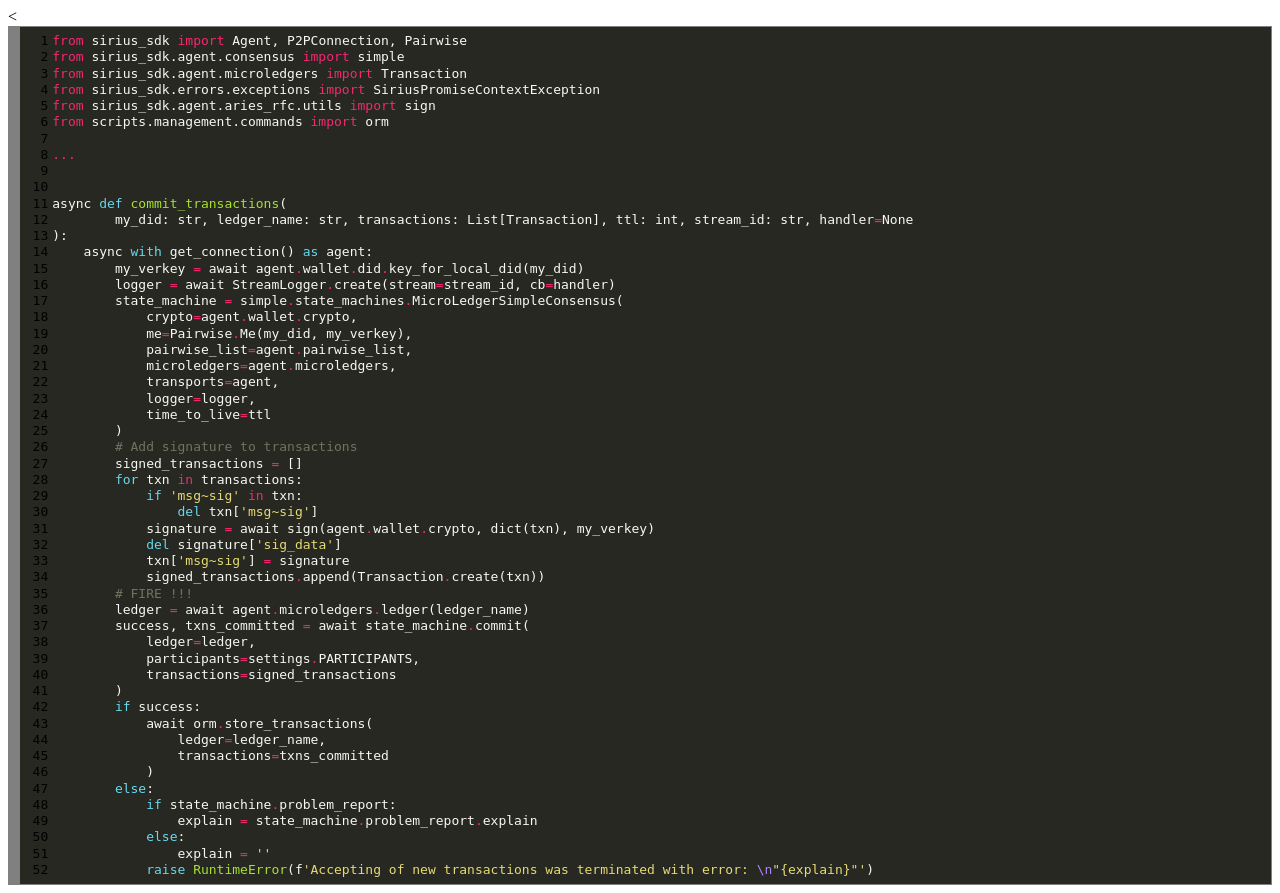
After one commit to Sirius-social/TMTM, a Django app: page /smart_contract_commit_txns/ in a window 1280 px wide. The commit adds this page. Run offline with Django 3.2, Linux system fonts and the light colour scheme.

Commit message:
refactoring

```diff
--- a/app/settings/urls.py
+++ b/app/settings/urls.py
@@ -16,7 +16,7 @@ Including another URLconf
 from django.urls import path
 from django.conf.urls import url, include
 from django.conf import settings
-from ui.views import TransactionsView, IndexView, SmartContractInitLedgerView
+from ui.views import TransactionsView, IndexView, SmartContractInitLedgerView, SmartContractCommitView
 from wrapper.views import MaintenanceRouter, LedgersRouter, UploadView, ContentView
 
 
@@ -29,6 +29,7 @@ urlpatterns = [
     # Others
     path('transactions/', TransactionsView.as_view(), name='transactions'),
     path('smart_contract_init_ledger/', SmartContractInitLedgerView.as_view(), name='smart-contract-init-ledger'),
+    path('smart_contract_commit_txns/', SmartContractCommitView.as_view(), name='smart-contract-commit-txns'),
     path('', IndexView.as_view(), name='index'),
     # Uploads
     url(r'^upload', UploadView.as_view(), name='upload'),
--- /dev/null
+++ b/app/templates/smart_contract_commit_txns.html
@@ -0,0 +1,114 @@
+<!DOCTYPE html>
+<html lang="en">
+<head>
+    <meta charset="UTF-8">
+    <<title>Smart-Contract: Commit Transactions</title>
+</head>
+<body>
+    <!-- HTML generated using hilite.me --><div style="background: #272822; overflow:auto;width:auto;border:solid gray;border-width:.1em .1em .1em .8em;padding:.2em .6em;"><table><tr><td><pre style="margin: 0; line-height: 125%"> 1
+ 2
+ 3
+ 4
+ 5
+ 6
+ 7
+ 8
+ 9
+10
+11
+12
+13
+14
+15
+16
+17
+18
+19
+20
+21
+22
+23
+24
+25
+26
+27
+28
+29
+30
+31
+32
+33
+34
+35
+36
+37
+38
+39
+40
+41
+42
+43
+44
+45
+46
+47
+48
+49
+50
+51
+52</pre></td><td><pre style="margin: 0; line-height: 125%"><span style="color: #f92672">from</span> <span style="color: #f8f8f2">sirius_sdk</span> <span style="color: #f92672">import</span> <span style="color: #f8f8f2">Agent,</span> <span style="color: #f8f8f2">P2PConnection,</span> <span style="color: #f8f8f2">Pairwise</span>
+<span style="color: #f92672">from</span> <span style="color: #f8f8f2">sirius_sdk.agent.consensus</span> <span style="color: #f92672">import</span> <span style="color: #f8f8f2">simple</span>
+<span style="color: #f92672">from</span> <span style="color: #f8f8f2">sirius_sdk.agent.microledgers</span> <span style="color: #f92672">import</span> <span style="color: #f8f8f2">Transaction</span>
+<span style="color: #f92672">from</span> <span style="color: #f8f8f2">sirius_sdk.errors.exceptions</span> <span style="color: #f92672">import</span> <span style="color: #f8f8f2">SiriusPromiseContextException</span>
+<span style="color: #f92672">from</span> <span style="color: #f8f8f2">sirius_sdk.agent.aries_rfc.utils</span> <span style="color: #f92672">import</span> <span style="color: #f8f8f2">sign</span>
+<span style="color: #f92672">from</span> <span style="color: #f8f8f2">scripts.management.commands</span> <span style="color: #f92672">import</span> <span style="color: #f8f8f2">orm</span>
+
+<span style="color: #f92672">...</span>
+
+
+<span style="color: #f8f8f2">async</span> <span style="color: #66d9ef">def</span> <span style="color: #a6e22e">commit_transactions</span><span style="color: #f8f8f2">(</span>
+        <span style="color: #f8f8f2">my_did:</span> <span style="color: #f8f8f2">str,</span> <span style="color: #f8f8f2">ledger_name:</span> <span style="color: #f8f8f2">str,</span> <span style="color: #f8f8f2">transactions:</span> <span style="color: #f8f8f2">List[Transaction],</span> <span style="color: #f8f8f2">ttl:</span> <span style="color: #f8f8f2">int,</span> <span style="color: #f8f8f2">stream_id:</span> <span style="color: #f8f8f2">str,</span> <span style="color: #f8f8f2">handler</span><span style="color: #f92672">=</span><span style="color: #f8f8f2">None</span>
+<span style="color: #f8f8f2">):</span>
+    <span style="color: #f8f8f2">async</span> <span style="color: #66d9ef">with</span> <span style="color: #f8f8f2">get_connection()</span> <span style="color: #66d9ef">as</span> <span style="color: #f8f8f2">agent:</span>
+        <span style="color: #f8f8f2">my_verkey</span> <span style="color: #f92672">=</span> <span style="color: #f8f8f2">await</span> <span style="color: #f8f8f2">agent</span><span style="color: #f92672">.</span><span style="color: #f8f8f2">wallet</span><span style="color: #f92672">.</span><span style="color: #f8f8f2">did</span><span style="color: #f92672">.</span><span style="color: #f8f8f2">key_for_local_did(my_did)</span>
+        <span style="color: #f8f8f2">logger</span> <span style="color: #f92672">=</span> <span style="color: #f8f8f2">await</span> <span style="color: #f8f8f2">StreamLogger</span><span style="color: #f92672">.</span><span style="color: #f8f8f2">create(stream</span><span style="color: #f92672">=</span><span style="color: #f8f8f2">stream_id,</span> <span style="color: #f8f8f2">cb</span><span style="color: #f92672">=</span><span style="color: #f8f8f2">handler)</span>
+        <span style="color: #f8f8f2">state_machine</span> <span style="color: #f92672">=</span> <span style="color: #f8f8f2">simple</span><span style="color: #f92672">.</span><span style="color: #f8f8f2">state_machines</span><span style="color: #f92672">.</span><span style="color: #f8f8f2">MicroLedgerSimpleConsensus(</span>
+            <span style="color: #f8f8f2">crypto</span><span style="color: #f92672">=</span><span style="color: #f8f8f2">agent</span><span style="color: #f92672">.</span><span style="color: #f8f8f2">wallet</span><span style="color: #f92672">.</span><span style="color: #f8f8f2">crypto,</span>
+            <span style="color: #f8f8f2">me</span><span style="color: #f92672">=</span><span style="color: #f8f8f2">Pairwise</span><span style="color: #f92672">.</span><span style="color: #f8f8f2">Me(my_did,</span> <span style="color: #f8f8f2">my_verkey),</span>
+            <span style="color: #f8f8f2">pairwise_list</span><span style="color: #f92672">=</span><span style="color: #f8f8f2">agent</span><span style="color: #f92672">.</span><span style="color: #f8f8f2">pairwise_list,</span>
+            <span style="color: #f8f8f2">microledgers</span><span style="color: #f92672">=</span><span style="color: #f8f8f2">agent</span><span style="color: #f92672">.</span><span style="color: #f8f8f2">microledgers,</span>
+            <span style="color: #f8f8f2">transports</span><span style="color: #f92672">=</span><span style="color: #f8f8f2">agent,</span>
+            <span style="color: #f8f8f2">logger</span><span style="color: #f92672">=</span><span style="color: #f8f8f2">logger,</span>
+            <span style="color: #f8f8f2">time_to_live</span><span style="color: #f92672">=</span><span style="color: #f8f8f2">ttl</span>
+        <span style="color: #f8f8f2">)</span>
+        <span style="color: #75715e"># Add signature to transactions</span>
+        <span style="color: #f8f8f2">signed_transactions</span> <span style="color: #f92672">=</span> <span style="color: #f8f8f2">[]</span>
+        <span style="color: #66d9ef">for</span> <span style="color: #f8f8f2">txn</span> <span style="color: #f92672">in</span> <span style="color: #f8f8f2">transactions:</span>
+            <span style="color: #66d9ef">if</span> <span style="color: #e6db74">&#39;msg~sig&#39;</span> <span style="color: #f92672">in</span> <span style="color: #f8f8f2">txn:</span>
+                <span style="color: #66d9ef">del</span> <span style="color: #f8f8f2">txn[</span><span style="color: #e6db74">&#39;msg~sig&#39;</span><span style="color: #f8f8f2">]</span>
+            <span style="color: #f8f8f2">signature</span> <span style="color: #f92672">=</span> <span style="color: #f8f8f2">await</span> <span style="color: #f8f8f2">sign(agent</span><span style="color: #f92672">.</span><span style="color: #f8f8f2">wallet</span><span style="color: #f92672">.</span><span style="color: #f8f8f2">crypto,</span> <span style="color: #f8f8f2">dict(txn),</span> <span style="color: #f8f8f2">my_verkey)</span>
+            <span style="color: #66d9ef">del</span> <span style="color: #f8f8f2">signature[</span><span style="color: #e6db74">&#39;sig_data&#39;</span><span style="color: #f8f8f2">]</span>
+            <span style="color: #f8f8f2">txn[</span><span style="color: #e6db74">&#39;msg~sig&#39;</span><span style="color: #f8f8f2">]</span> <span style="color: #f92672">=</span> <span style="color: #f8f8f2">signature</span>
+            <span style="color: #f8f8f2">signed_transactions</span><span style="color: #f92672">.</span><span style="color: #f8f8f2">append(Transaction</span><span style="color: #f92672">.</span><span style="color: #f8f8f2">create(txn))</span>
+        <span style="color: #75715e"># FIRE !!!</span>
+        <span style="color: #f8f8f2">ledger</span> <span style="color: #f92672">=</span> <span style="color: #f8f8f2">await</span> <span style="color: #f8f8f2">agent</span><span style="color: #f92672">.</span><span style="color: #f8f8f2">microledgers</span><span style="color: #f92672">.</span><span style="color: #f8f8f2">ledger(ledger_name)</span>
+        <span style="color: #f8f8f2">success,</span> <span style="color: #f8f8f2">txns_committed</span> <span style="color: #f92672">=</span> <span style="color: #f8f8f2">await</span> <span style="color: #f8f8f2">state_machine</span><span style="color: #f92672">.</span><span style="color: #f8f8f2">commit(</span>
+            <span style="color: #f8f8f2">ledger</span><span style="color: #f92672">=</span><span style="color: #f8f8f2">ledger,</span>
+            <span style="color: #f8f8f2">participants</span><span style="color: #f92672">=</span><span style="color: #f8f8f2">settings</span><span style="color: #f92672">.</span><span style="color: #f8f8f2">PARTICIPANTS,</span>
+            <span style="color: #f8f8f2">transactions</span><span style="color: #f92672">=</span><span style="color: #f8f8f2">signed_transactions</span>
+        <span style="color: #f8f8f2">)</span>
+        <span style="color: #66d9ef">if</span> <span style="color: #f8f8f2">success:</span>
+            <span style="color: #f8f8f2">await</span> <span style="color: #f8f8f2">orm</span><span style="color: #f92672">.</span><span style="color: #f8f8f2">store_transactions(</span>
+                <span style="color: #f8f8f2">ledger</span><span style="color: #f92672">=</span><span style="color: #f8f8f2">ledger_name,</span>
+                <span style="color: #f8f8f2">transactions</span><span style="color: #f92672">=</span><span style="color: #f8f8f2">txns_committed</span>
+            <span style="color: #f8f8f2">)</span>
+        <span style="color: #66d9ef">else</span><span style="color: #f8f8f2">:</span>
+            <span style="color: #66d9ef">if</span> <span style="color: #f8f8f2">state_machine</span><span style="color: #f92672">.</span><span style="color: #f8f8f2">problem_report:</span>
+                <span style="color: #f8f8f2">explain</span> <span style="color: #f92672">=</span> <span style="color: #f8f8f2">state_machine</span><span style="color: #f92672">.</span><span style="color: #f8f8f2">problem_report</span><span style="color: #f92672">.</span><span style="color: #f8f8f2">explain</span>
+            <span style="color: #66d9ef">else</span><span style="color: #f8f8f2">:</span>
+                <span style="color: #f8f8f2">explain</span> <span style="color: #f92672">=</span> <span style="color: #e6db74">&#39;&#39;</span>
+            <span style="color: #66d9ef">raise</span> <span style="color: #a6e22e">RuntimeError</span><span style="color: #f8f8f2">(f</span><span style="color: #e6db74">&#39;Accepting of new transactions was terminated with error: </span><span style="color: #ae81ff">\n</span><span style="color: #e6db74">&quot;{explain}&quot;&#39;</span><span style="color: #f8f8f2">)</span>
+</pre></td></tr></table></div>
+
+</body>
+</html>
--- a/app/ui/views.py
+++ b/app/ui/views.py
@@ -107,7 +107,8 @@ class TransactionsView(APIView):
                 'upload_url': str(reverse('upload')),
                 'doc_types': doc_types,
                 'ws_url': ws_url,
-                'smart_contract_init_ledger_url': str(reverse('smart-contract-init-ledger'))
+                'smart_contract_init_ledger_url': str(reverse('smart-contract-init-ledger')),
+                'smart_contract_commit_txns_url': str(reverse('smart-contract-commit-txns')),
             })
 
     @staticmethod
@@ -157,3 +158,12 @@ class SmartContractInitLedgerView(APIView):
 
     def get(self, request, *args, **kwargs):
         return Response(data={})
+
+
+class SmartContractCommitView(APIView):
+    template_name = 'smart_contract_commit_txns.html'
+    renderer_classes = [TemplateHTMLRenderer]
+    authentication_classes = []
+
+    def get(self, request, *args, **kwargs):
+        return Response(data={})
--- a/app/wrapper/mixins.py
+++ b/app/wrapper/mixins.py
@@ -5,7 +5,7 @@ class ExtendViewSetMixin(object):
 
     def get_http_referer(self):
         if settings.DEBUG:
-            url_scheme = self.request.META['wsgi.url_scheme']
+            url_scheme = 'http'
         else:
             url_scheme = 'https'
         if 'HTTP_HOST' in self.request.META:
```
Also changed, not shown: app/templates/transactions.html (+35 -3 lines).
